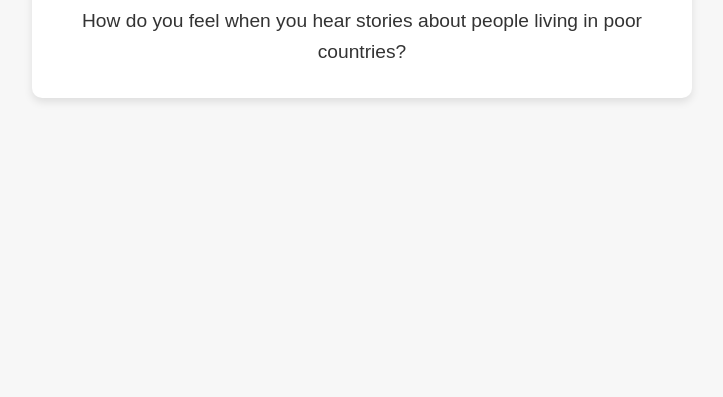
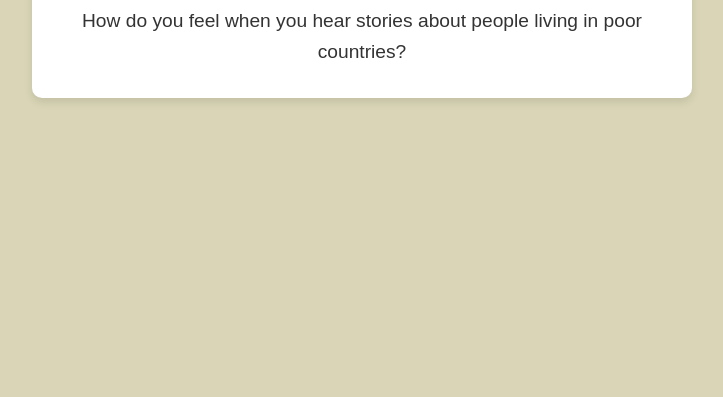
Before and after one commit to Deidrajw/notion-prompt-of-day, a plain HTML site: page index.html in a window 1280 px wide. Shown: the part 403-800 px from the top of the page, without its empty margins (278-1001 px from the left). Drawn offline with Linux system fonts and the light colour scheme.

Commit message:
Update index.html

```diff
--- a/index.html
+++ b/index.html
@@ -7,7 +7,7 @@
   <style>
     body {
       font-family: 'DM Sans', sans-serif;
-      background-color: #f7f7f7;
+      background-color: #D9D5B6;
       color: #333;
       display: flex;
       justify-content: center;
```
